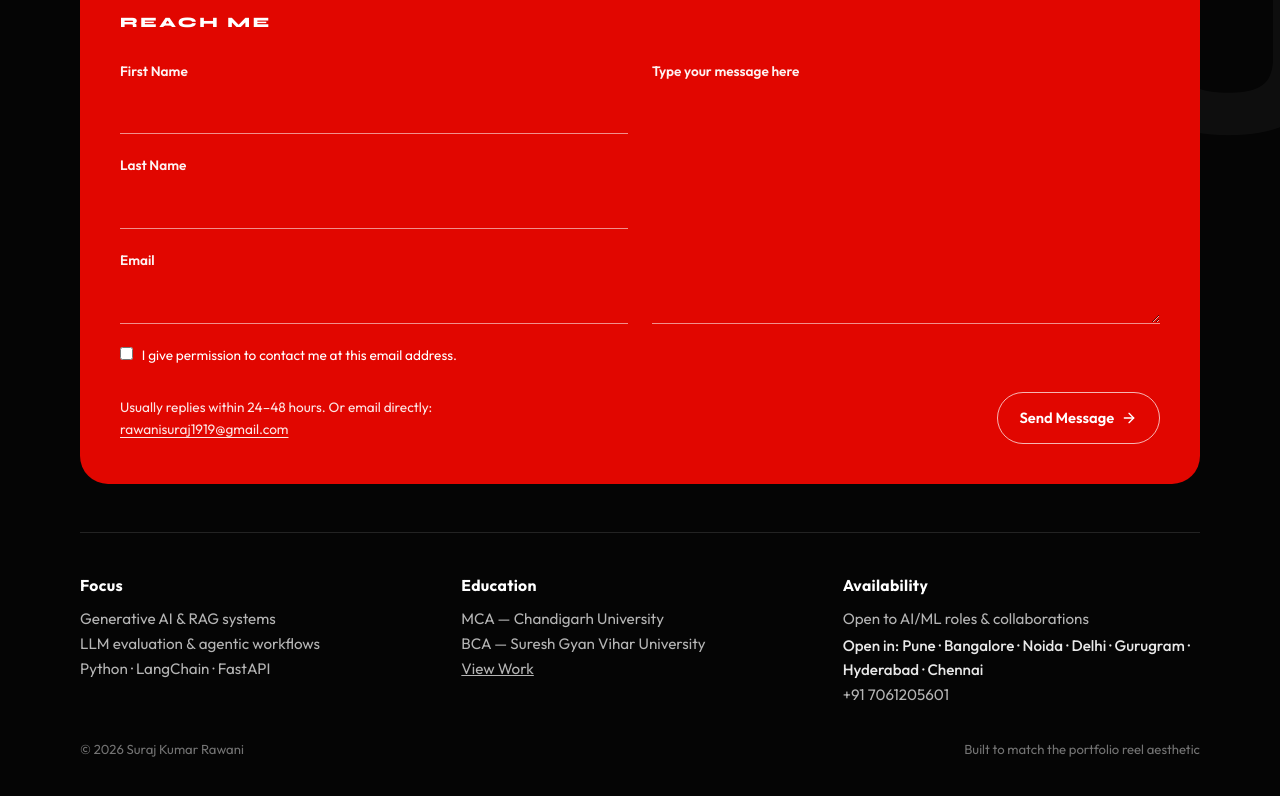
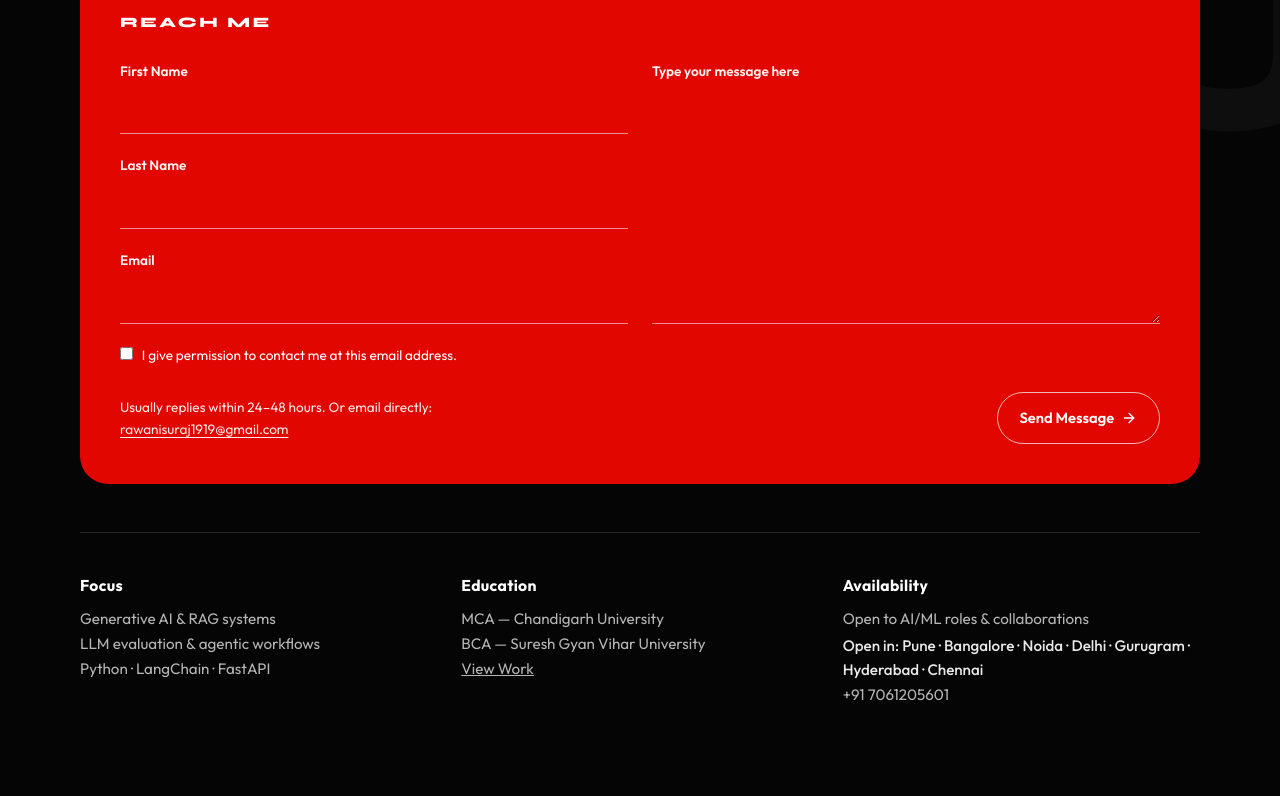
Before and after one commit to SurajRawani1919/portfolio, a React (Vite) app: page / in a window 1280 px wide. Shown: the part 9713-10509 px from the top of the page. After the commit the page ends 10484 px from the top, so only its background shows below. Built offline with nearby package versions, Linux system fonts and the light colour scheme.

Commit message:
Remove footer copyright and reel aesthetic line.
Co-authored-by: Cursor <cursoragent@cursor.com>

```diff
--- a/src/App.jsx
+++ b/src/App.jsx
@@ -978,10 +978,6 @@ export default function App() {
                   {profile.phone}
                 </div>
               </div>
-              <div className="footer-bottom">
-                <span>© {new Date().getFullYear()} {profile.name}</span>
-                <span>Built to match the portfolio reel aesthetic</span>
-              </div>
             </footer>
           </div>
         </section>
--- a/src/index.css
+++ b/src/index.css
@@ -1712,16 +1712,6 @@ textarea {
   line-height: 1.55;
 }
 
-.footer-bottom {
-  margin-top: 2rem;
-  display: flex;
-  justify-content: space-between;
-  gap: 1rem;
-  flex-wrap: wrap;
-  font-size: 0.82rem;
-  color: #737373;
-}
-
 /* ——— RESPONSIVE ——— */
 @media (max-width: 960px) {
   .nav-inner {
```
